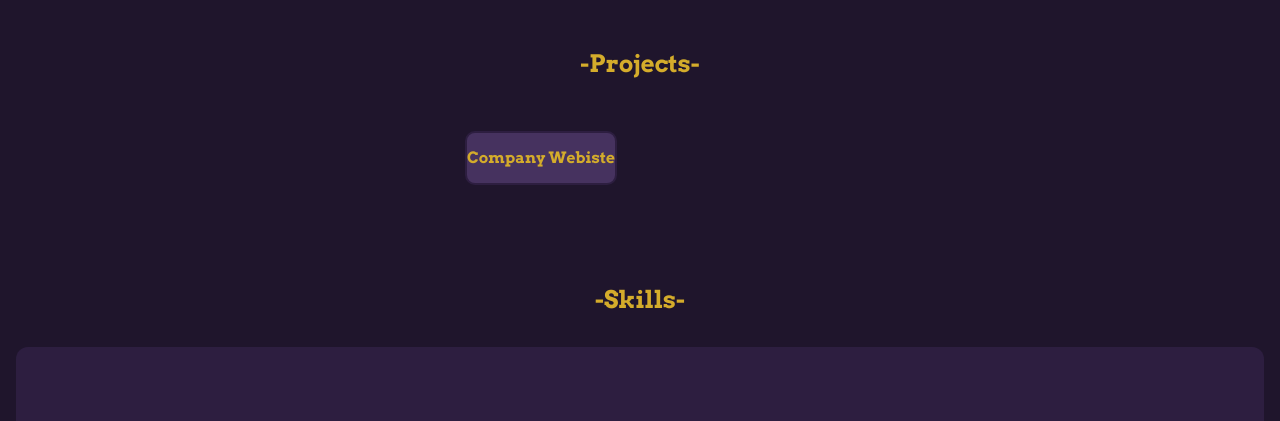
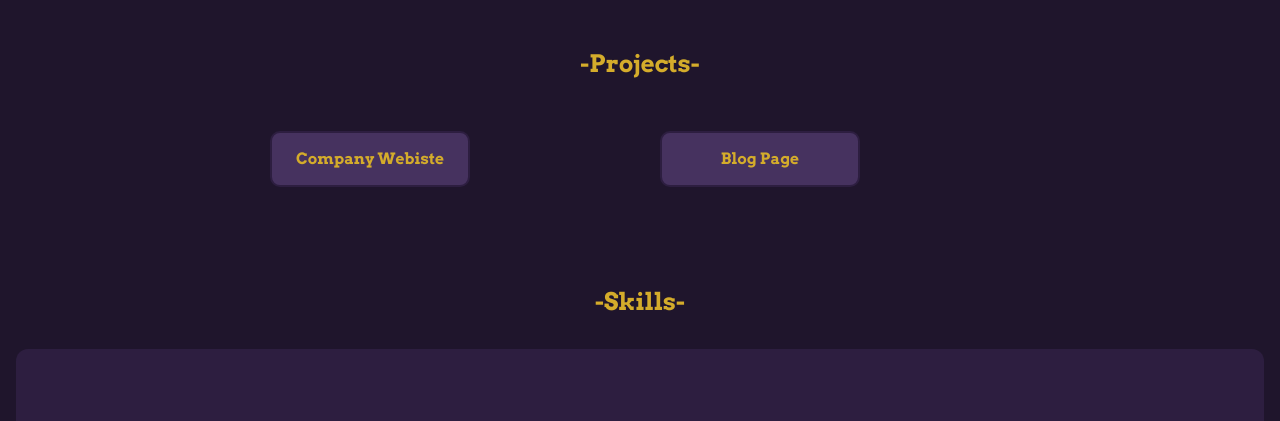
Before and after one commit to keana-patman/keana-patman.github.io, a plain HTML site: page index.html in a window 1280 px wide. Shown: the part 1000-1421 px from the top of the page. Drawn offline with nearby package versions, Linux system fonts and the light colour scheme; a web font is replaced by a local one.

Commit message:
adding blog button

```diff
--- a/index.html
+++ b/index.html
@@ -58,14 +58,14 @@
                 </article>
                 </li>
                 <!--card 2-->
-                <!-- <li>
+                <li>
                 <article>
                     <button type="button" class="project-card" data-index="1">
-                    <img src="./images/go-board.webp" alt="Terminal Output of Text Go Board">
-                    <h3 class="card-title">Go Board</h3>
+                    <!-- <img src="./images/go-board.webp" alt="Terminal Output of Text Go Board"> -->
+                    <h3 class="card-title">Blog Page</h3>
                     </button>
                 </article>
-                </li> -->
+                </li>
                 <!--card 3-->
                 <!-- <li>
                 <article>
--- a/scripts/script.js
+++ b/scripts/script.js
@@ -2,8 +2,8 @@
 const projects = [
     {title: "Company Webiste", details: "Languages: Python, HTML <br> This project is a practice on learning the Django framework through creating a simple company website that includes a\
         home page, about page, and a products page. Uses templates to achieve this. <br> Built with the Django Frameowrk.", linkText: "View Code on GitHub", href: "https://github.com/keana-patman/company_website"},
-    // {title: "Go Board", details: "Languages: Java <br> This project is an implementation of a Go board. It is fully playable with placing pieces, capturing territory and calculating a score. Players\
-    //     can place thier piece by typing in coordinates in the terminal. Rules like no suicides are also in effect. <br> Built with 2D arrays and recursion.", linkText: "View Code in GitHub", href: "https://github.com/keana-patman/CS-152/tree/main/go-board"},
+    {title: "Blog Page", details: "Languages: Python, HTML <br> This project is a practice on learning the Django framework. This time I created a blog page and practiced\
+      creating separate blog pages through get_absolute_url. This project will be the foundation on learning class-based views. <br> Built with the Django Framework.", linkText: "View Code in GitHub", href: "https://github.com/keana-patman/blog"},
     // {title: "Living World Simulation", details: "Languages: Java <br> This project is a simulated environment where different creatures interact with the world around them. Features life cycle, reproduction, feeding, and death.\
     //     Collaboration with other classmates. Features a theme from The Dark Crystal. <br> Built with Object Oriented Programming and JFrame.", linkText: "View Code in GitHub", href: "https://github.com/UM-CS/project-4-the-dark-crystal-simulation"},
     // {title: "Website Emulation Practice", details: "Languages: HTML, CSS, JavaScript <br> This project is an emmulation of a website to further learn and understand the capabilities of Web Development.\
--- a/styles/style.css
+++ b/styles/style.css
@@ -201,7 +201,8 @@ img{
 }
 
 .project-cards button{
-    padding: 0;
+    padding: 30;
+    min-width: 200px;
     border-style: solid;
     border-radius: 10px;
     background-color:var(--bg-light);
```
